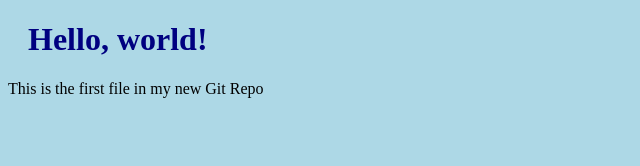
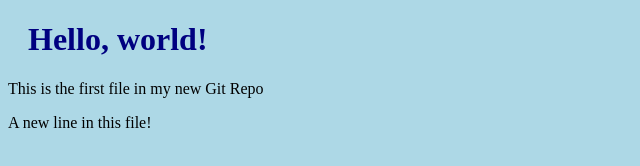
Before and after one commit to tastybutspicy12/hello-world, a plain HTML site: page index.html in a window 1280 px wide. Shown: the whole page, without its empty margins (0-640 px from the left). Drawn offline with Linux system fonts and the light colour scheme.

Commit message:
Update index.html with a new line

```diff
--- a/index.html
+++ b/index.html
@@ -10,5 +10,6 @@
   <body>
     <h1>Hello, world!</h1>
     <p>This is the first file in my new Git Repo</p>
+    <p>A new line in this file!</p>
   </body>
 </html>
```
